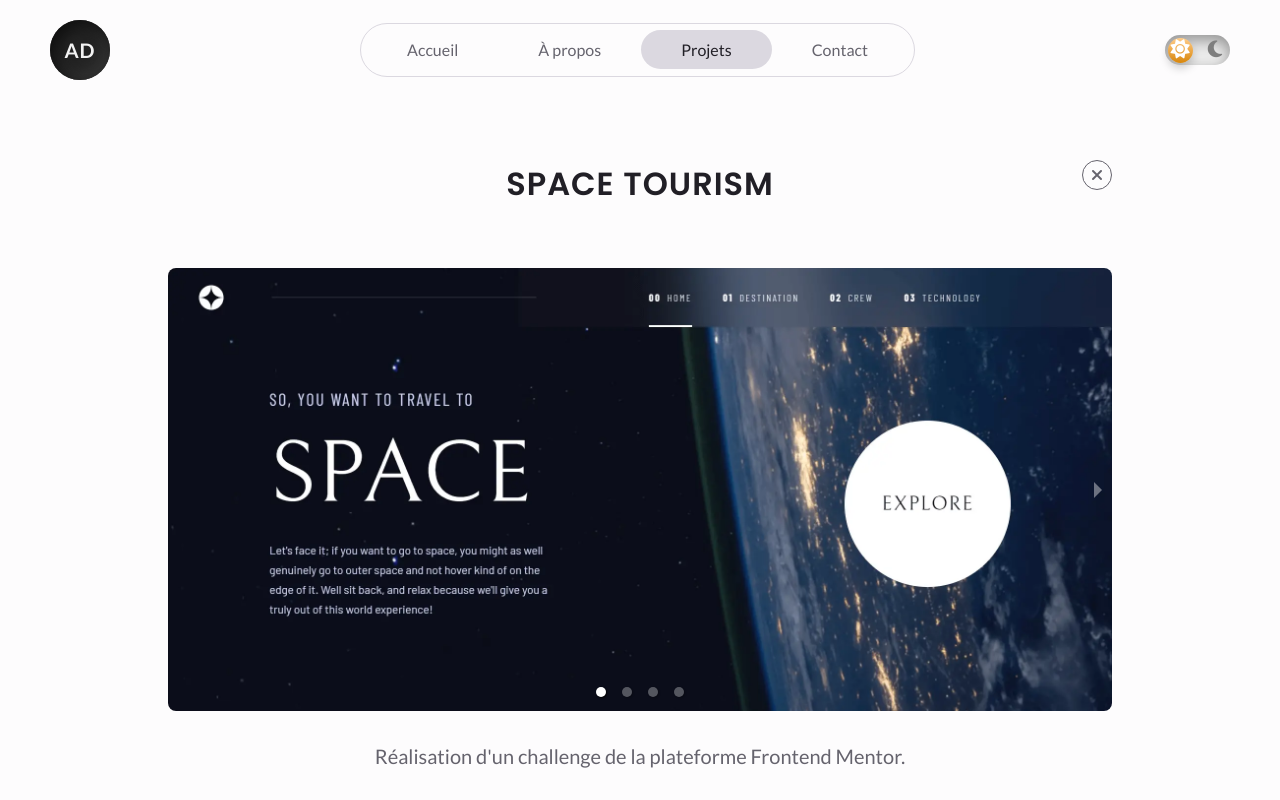
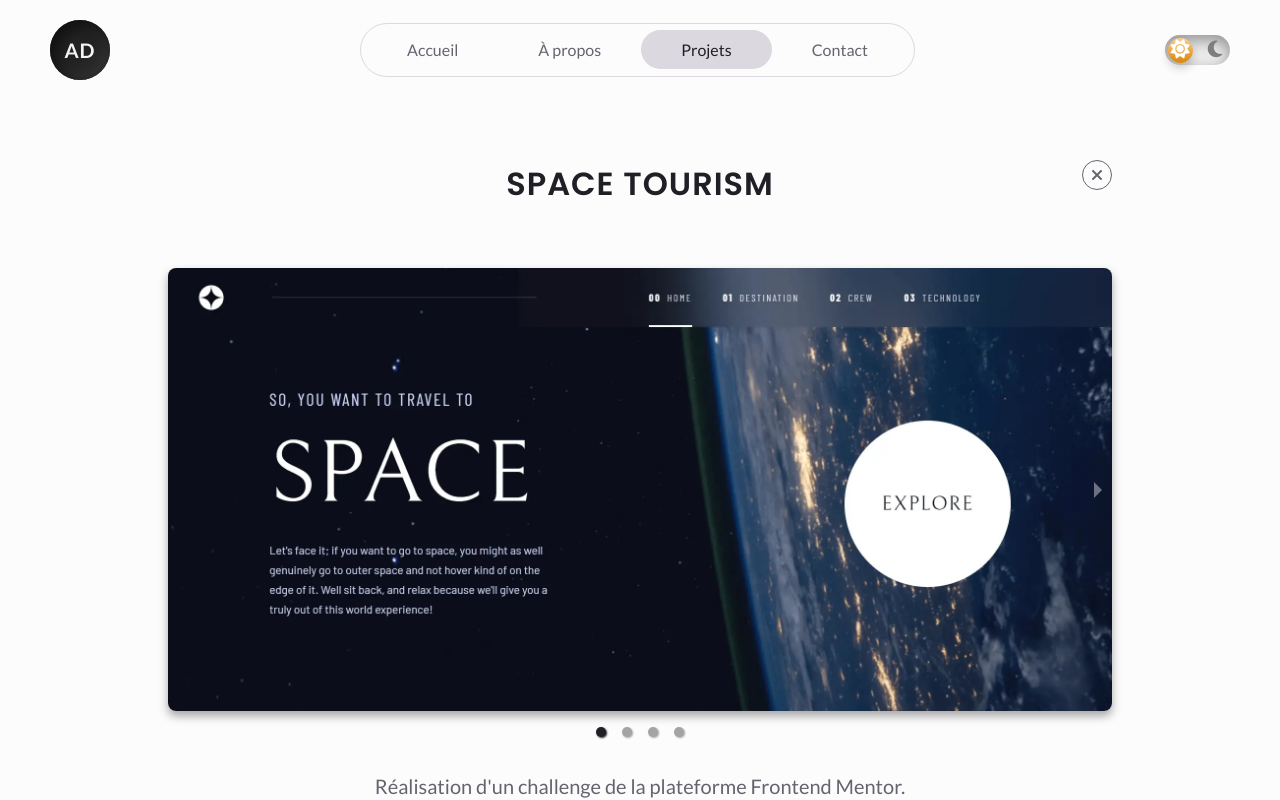
Before and after one commit to AlexDDevv/Portfolio-v3, a React (Vite) app: page /projects in a window 1280 px wide. Both pictures are taken after a click on the element 370 px from the left and 363 px from the top of the page. Shown: the top 800 px of the page. Built offline with nearby package versions, Linux system fonts and the light colour scheme.

Commit message:
Improve UX

```diff
--- a/src/assets/sass/components/projects/_projectDetails.scss
+++ b/src/assets/sass/components/projects/_projectDetails.scss
@@ -14,10 +14,29 @@
         width: 100%;
     }
 
-    .carrousel {
-        .dot {
-            width: 10px;
-            height: 10px;
+
+
+    .carousel {
+        border-radius: 8px;
+        box-shadow: 0 5px 10px rgba(0, 0, 0, 0.35);
+        margin-bottom: 30px;
+        overflow: visible;
+
+        .control-dots {
+            position: absolute;
+            bottom: -30px;
+            margin: 0;
+
+            .dot {
+                background: var(--titleColor);
+                opacity: 0.4;
+                width: 10px;
+                height: 10px;
+
+                &:hover, &.selected {
+                    opacity: 1;
+                }
+            }
         }
         .carrousel-img {
             border-radius: 8px;
@@ -112,6 +131,10 @@
             }
         }
 
+        @media screen and (max-width: 640px) {
+            top: 100%;
+        }
+
         .fa-solid {
             color: var(--textColor);
             font-size: 16px;
```
